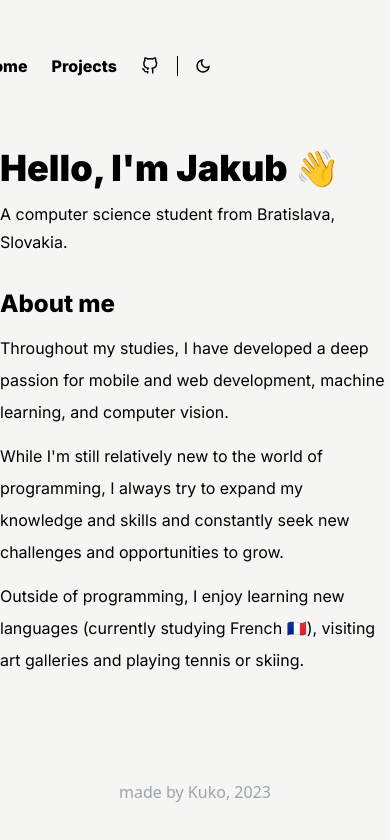
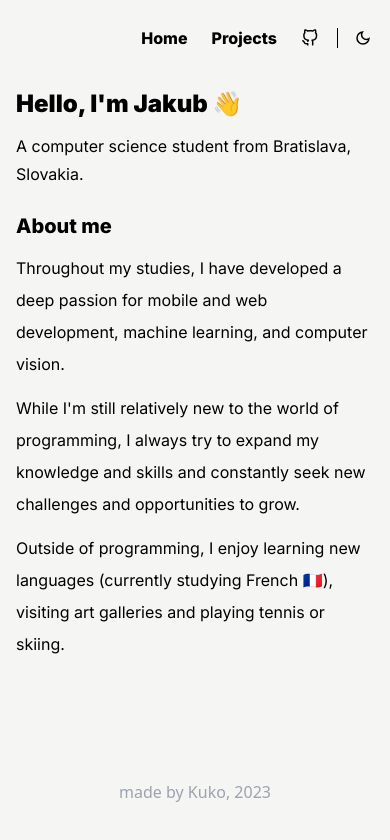
Before and after one commit to kuko6/personal-website, a SvelteKit app: page / in a window 390 px wide. Shown: the top 840 px of the page. Built offline with nearby package versions, Linux system fonts and the light colour scheme.

Commit message:
fixed responsivness issues

```diff
--- a/src/components/Navigation.svelte
+++ b/src/components/Navigation.svelte
@@ -6,7 +6,7 @@
   import NavIcon from "../components/NavIcon.svelte";
 </script>
 
-<nav class="mx-40 pr-2.5 pt-12 dark:text-white">
+<nav class="md:mr-40 pr-2.5 pt-5 md:pt-12 dark:text-white">
   <div class="flex flex-row justify-end content-center text-base gap-2 font-inter font-bold">
     <NavLink label={"Home"} path={"/"} />
     <NavLink label={"Projects"} path={"/projects"} />
--- a/src/routes/+layout.svelte
+++ b/src/routes/+layout.svelte
@@ -12,11 +12,13 @@
   let targetDate = new Date(currentDate.getFullYear(), 9, 27);
 </script>
 
+
+<div class="flex flex-col min-h-screen">
   <header>
     <Navigation />
   </header>
 
-<main class="flex-1 h-full">
+  <main class="flex-grow">
     {#if easterEgg}
       <div class="confetti">
         <Confetti x={[-5, 5]} y={[0, 0.1]} delay={[0, 10000]} duration=5000 amount=300 iterationCount=infinite fallDistance="100vh" />
@@ -29,14 +31,15 @@
     <slot />
   </main>
 
-<footer class="fixed bottom-0 w-full my-10">
-  <div class="flex items-center justify-center text-gray-400 dark:text-gray-500">
+  <footer class="py-10">
+    <div class="container mx-auto flex items-center justify-center text-gray-400 dark:text-gray-500">
       <a class="hover:underline underline-offset-2 decoration-blue-400"
         href="https://github.com/kuko6/kuko">made by Kuko
       </a>
       <span class="group" role="button" on:click={foundEasterEgg}>, 2023</span>
     </div>
   </footer>
+</div>
 
 <style lang="postcss">
   .confetti {
--- a/src/routes/+page.svelte
+++ b/src/routes/+page.svelte
@@ -3,27 +3,27 @@
   <title>Kuko</title>
 </svelte:head>
 
-<div class="container mx-auto max-w-3xl pt-16 space-y-8">
+<div class="container mx-auto px-4 md:px-0 md:max-w-3xl pt-8 md:pt-16 space-y-6 md:space-y-8">
   <div class="space-y-3 dark:text-white">
-    <h1 class="font-inter font-black  text-4xl">
+    <h1 class="font-inter font-black text-2xl md:text-4xl">
       Hello, I'm Jakub 👋
     </h1>
-    <p class="font-inter font-normal leading-7">
+    <p class="font-inter leading-7">
       A computer science student from Bratislava, Slovakia.
     </p>
   </div>
   <div class="space-y-3 dark:text-white">
-    <h2 class="font-inter font-extrabold text-2xl">
+    <h2 class="font-inter font-extrabold text-xl md:text-2xl">
       About me
     </h2>
     <div class="space-y-3">
-      <p class="font-inter font-normal leading-8">
+      <p class="font-inter leading-8">
         Throughout my studies, I have developed a deep passion for mobile and web development, machine learning, and computer vision.
       </p>
-      <p class="font-inter font-normal leading-8">
+      <p class="font-inter leading-8">
         While I'm still relatively new to the world of programming, I always try to expand my knowledge and skills and constantly seek new challenges and opportunities to grow.
       </p>
-      <p class="font-inter font-normal leading-8">
+      <p class="font-inter leading-8">
         Outside of programming, I enjoy learning new languages (currently studying French 🇫🇷), visiting art galleries and playing tennis or skiing.
       </p>
     </div>
```
Lines whose indentation alone changed are shown as unchanged.
